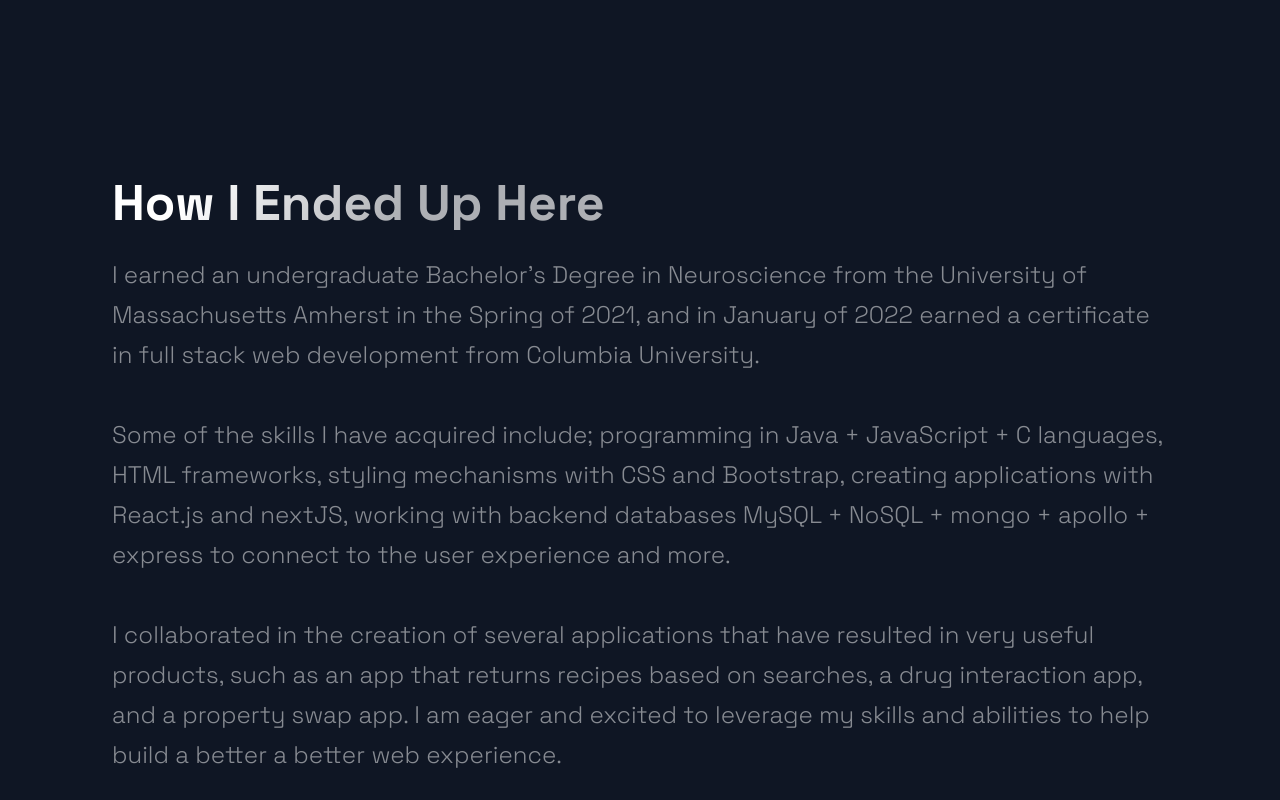
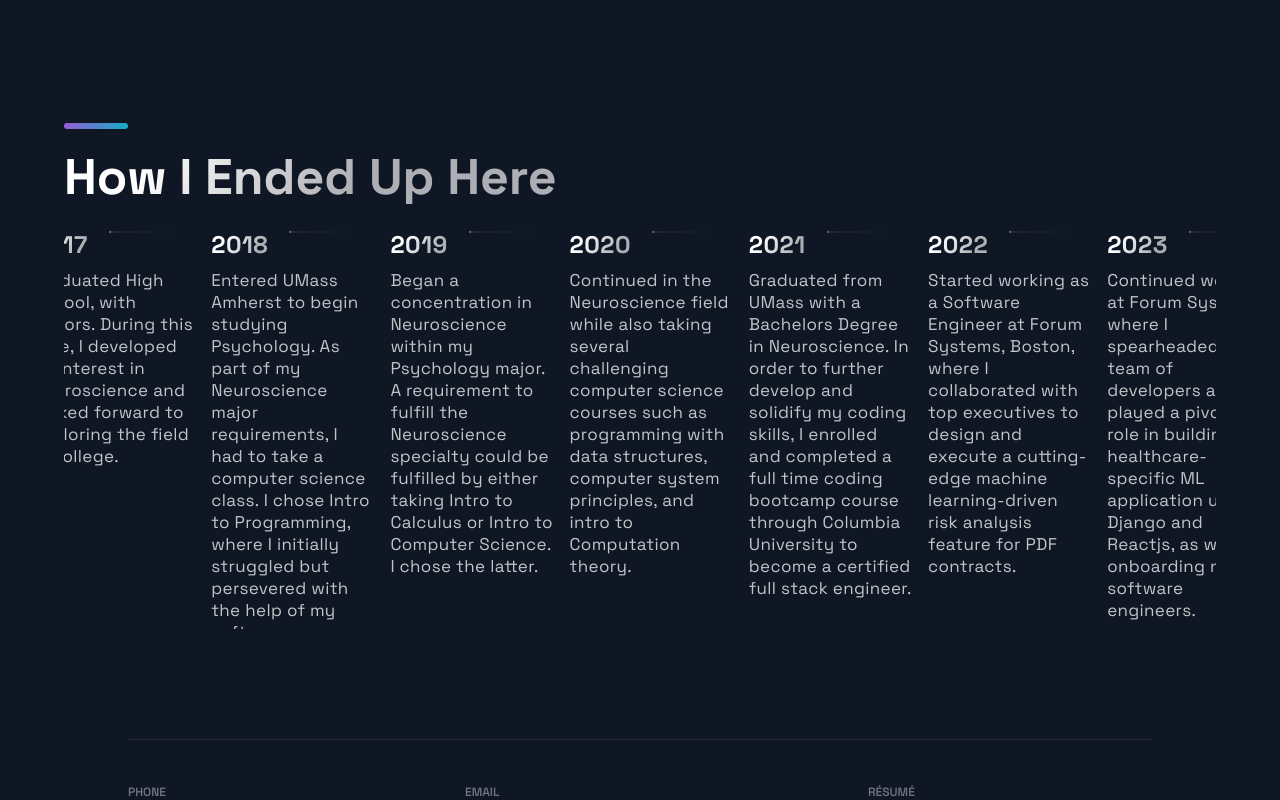
Before and after one commit to daviewave/NEWEST-Porfolio, a Next.js app: page / in a window 1280 px wide. Shown: the part 3060-3860 px from the top of the page. Built offline with nearby package versions, Linux system fonts and the light colour scheme.

Commit message:
added 2022 and 2023 to my timeline

```diff
--- a/src/components/TimeLine/TimeLine.js
+++ b/src/components/TimeLine/TimeLine.js
@@ -1,7 +1,23 @@
 import React, { useState, useRef, useEffect } from 'react';
 
-import { CarouselButton, CarouselButtonDot, CarouselButtons, CarouselContainer, CarouselItem, CarouselItemImg, CarouselItemText, CarouselItemTitle, CarouselMobileScrollNode } from './TimeLineStyles';
-import { Section, SectionDivider, SectionText, SectionTitle } from '../../styles/GlobalComponents';
+import {
+  CarouselButton,
+  CarouselButtonDot,
+  CarouselButtons,
+  CarouselContainer,
+  CarouselItem,
+  CarouselItemImg,
+  CarouselItemText,
+  CarouselItemTitle,
+  CarouselMobileScrollNode,
+  ScrollableSectionText,
+} from './TimeLineStyles';
+import {
+  TimlineSection,
+  SectionDivider,
+  SectionText,
+  SectionTitle,
+} from '../../styles/GlobalComponents';
 import { TimeLineData } from '../../constants/constants';
 
 const TOTAL_CAROUSEL_COUNT = TimeLineData.length;
@@ -11,7 +27,9 @@ const Timeline = () => {
   const carouselRef = useRef();
 
   const scroll = (node, left) => {
-    return node.scrollTo({ left, behavior: "smooth" });
+    if (node !== null) {
+      return node.scrollTo({ left, behavior: 'smooth' });
+    }
   };
 
   //accepts the click event and index as params
@@ -47,29 +65,13 @@ const Timeline = () => {
       scroll(carouselRef.current, 0);
     };
 
-    window.addEventListener("resize", handleResize);
+    window.addEventListener('resize', handleResize);
   }, []);
 
   return (
-    <Section id="about">
-      <SectionTitle>How I Ended Up Here</SectionTitle>
-      <SectionText>
-        I earned an undergraduate Bachelor’s Degree in Neuroscience from the
-        University of Massachusetts Amherst in the Spring of 2021, and in
-        January of 2022 earned a certificate in full stack web development from
-        Columbia University. <br />
-        <br />
-        Some of the skills I have acquired include; programming in Java +
-        JavaScript + C languages, HTML frameworks, styling mechanisms with CSS
-        and Bootstrap, creating applications with React.js and nextJS, working
-        with backend databases MySQL + NoSQL + mongo + apollo + express to
-        connect to the user experience and more. <br />
-        <br />I collaborated in the creation of several applications that have
-        resulted in very useful products, such as an app that returns recipes
-        based on searches, a drug interaction app, and a property swap app. I am
-        eager and excited to leverage my skills and abilities to help build a
-        better a better web experience.
-      </SectionText>
+    <TimlineSection nopadding id="about">
+      <SectionDivider />
+      <SectionTitle timeline>How I Ended Up Here</SectionTitle>
       <CarouselContainer ref={carouselRef} onScroll={handleScroll}>
         {/* TimeLineData was defined as a constant and imported above */}
         <>
@@ -140,8 +142,7 @@ const Timeline = () => {
           </CarouselButton>
         ))}
       </CarouselButtons>
-      <SectionDivider />
-    </Section>
+    </TimlineSection>
   );
 };
 
--- a/src/components/TimeLine/TimeLineStyles.js
+++ b/src/components/TimeLine/TimeLineStyles.js
@@ -1,29 +1,32 @@
-
-import styled from 'styled-components'
+import styled from 'styled-components';
 
 export const CarouselContainer = styled.ul`
-  max-width: 1040px;
-  background: #0F1624;
+  width: 100%;
+  // height: 80vh;
+  // max-width: ;
+  background: #0f1624;
   padding: 0rem;
-  list-style:none;
+  list-style: none;
   display: flex;
   justify-content: space-between;
   /* overflow-x: hidden; */
 
   margin-left: 32px;
-  &:first-of-type{
+  &:first-of-type {
     margin-left: 0px;
   }
 
   margin-bottom: 80px;
+  height: 50vh; // Adjust the height according to your needs
+  overflow-x: scroll;
 
   //remove scrollbar
   scrollbar-width: none;
-   &::-webkit-scrollbar {
-     display: none;
-   }
+  &::-webkit-scrollbar {
+    display: none;
+  }
 
-  @media ${props => props.theme.breakpoints.sm} {
+  @media ${(props) => props.theme.breakpoints.sm} {
     overflow-x: scroll;
     -webkit-overflow-scrolling: touch;
     scroll-snap-type: x mandatory;
@@ -31,27 +34,30 @@ export const CarouselContainer = styled.ul`
     justify-content: initial;
     margin-bottom: 8px;
   }
-`
+`;
 export const CarouselMobileScrollNode = styled.div`
-  @media ${props => props.theme.breakpoints.sm} {
+  @media ${(props) => props.theme.breakpoints.sm} {
     display: flex;
-    min-width: ${({ final }) => final ? `120%;` : `min-content`}
+    min-width: ${({ final }) => (final ? `120%;` : `min-content`)};
   }
-`
+`;
 
 export const CarouselItem = styled.div`
-  background: #0F1624;
+  background: #0f1624;
   border-radius: 3px;
-  max-width: 196px;
 
-  @media ${props => props.theme.breakpoints.md} {
+  width: 14vw;
+  height: 400px;
+  max-width: 300px;
+
+  @media ${(props) => props.theme.breakpoints.md} {
     max-width: 124px;
   }
 
-  @media ${props => props.theme.breakpoints.sm} {
+  @media ${(props) => props.theme.breakpoints.sm} {
     margin-left: 32px;
     min-width: 120px;
-    background: #0E131F;
+    background: #0e131f;
     padding: 4px;
     align-content: start;
     scroll-snap-align: start;
@@ -60,9 +66,10 @@ export const CarouselItem = styled.div`
     position: relative;
     height: fit-content;
 
-    ${(props) => props.active === props.index ? `opacity: 1` : `opacity: 0.5`};
+    ${(props) =>
+      props.active === props.index ? `opacity: 1` : `opacity: 0.5`};
   }
-`
+`;
 
 export const CarouselItemTitle = styled.h4`
   font-weight: bold;
@@ -71,64 +78,72 @@ export const CarouselItemTitle = styled.h4`
   letter-spacing: 0.02em;
   display: flex;
   /* This gradient is different due to the size of the Title container, it must transition sooner to be visible on the text */
-  background: linear-gradient(121.57deg, #FFFFFF 10%, rgba(255, 255, 255, 0.66) 30.15%);
+  background: linear-gradient(
+    121.57deg,
+    #ffffff 10%,
+    rgba(255, 255, 255, 0.66) 30.15%
+  );
   -webkit-background-clip: text;
   -webkit-text-fill-color: transparent;
   margin-bottom: 8px;
 
-  @media ${props => props.theme.breakpoints.md} {
+  @media ${(props) => props.theme.breakpoints.md} {
     font-size: 20px;
     line-height: 28px;
     margin-bottom: 4px;
   }
 
-  @media ${props => props.theme.breakpoints.sm} {
+  @media ${(props) => props.theme.breakpoints.sm} {
     font-size: 16px;
     line-height: 24px;
   }
-`
+`;
 export const CarouselItemImg = styled.svg`
   margin-left: 21px;
-  -webkit-mask-image: linear-gradient(to right, rgba(0,0,0,1), rgba(0,0,0,0));
+  -webkit-mask-image: linear-gradient(
+    to right,
+    rgba(0, 0, 0, 1),
+    rgba(0, 0, 0, 0)
+  );
   width: 100%;
 
-  @media ${props => props.theme.breakpoints.sm} {
+  @media ${(props) => props.theme.breakpoints.sm} {
     -webkit-mask-image: none;
     margin-left: 16px;
     overflow: visible;
   }
-`
+`;
 
 export const CarouselItemText = styled.p`
-  font-size: 14px;
+  font-size: 17px;
   line-height: 22px;
   letter-spacing: 0.02em;
   color: rgba(255, 255, 255, 0.75);
   padding-right: 16px;
 
-  @media ${props => props.theme.breakpoints.md} {
+  @media ${(props) => props.theme.breakpoints.md} {
     font-size: 12px;
     line-height: 18px;
     padding-right: 32px;
   }
-  @media ${props => props.theme.breakpoints.sm} {
+  @media ${(props) => props.theme.breakpoints.sm} {
     font-size: 10px;
     line-height: 16px;
     padding-right: 0;
   }
-`
+`;
 export const CarouselButtons = styled.div`
   width: 288px;
 
   display: none;
   visibility: hidden;
 
-  @media ${props => props.theme.breakpoints.sm} {
+  @media ${(props) => props.theme.breakpoints.sm} {
     display: flex;
     visibility: visible;
     margin-bottom: 48px;
   }
-`
+`;
 
 export const CarouselButton = styled.button`
   box-sizing: border-box;
@@ -137,13 +152,14 @@ export const CarouselButton = styled.button`
   border: none;
   cursor: pointer;
   margin-right: 4px;
-  opacity: ${(props) => props.active === props.index ? `1` : `.33`};
-  transform: ${(props) => props.active === props.index ? `scale(1.6)` : `scale(1)`};
+  opacity: ${(props) => (props.active === props.index ? `1` : `.33`)};
+  transform: ${(props) =>
+    props.active === props.index ? `scale(1.6)` : `scale(1)`};
 
   &:focus {
     outline: none;
   }
-`
+`;
 
 export const CarouselButtonDot = styled.div`
   background-color: white;
@@ -151,4 +167,13 @@ export const CarouselButtonDot = styled.div`
   margin: auto;
   width: 3px;
   height: 3px;
-`
+`;
+
+export const ScrollableSectionText = styled.div`
+  display: flex;
+  justify-content: space-between;
+
+  @media ${(props) => props.theme.breakpoints.md} {
+    flex-direction: column;
+  }
+`;
```
